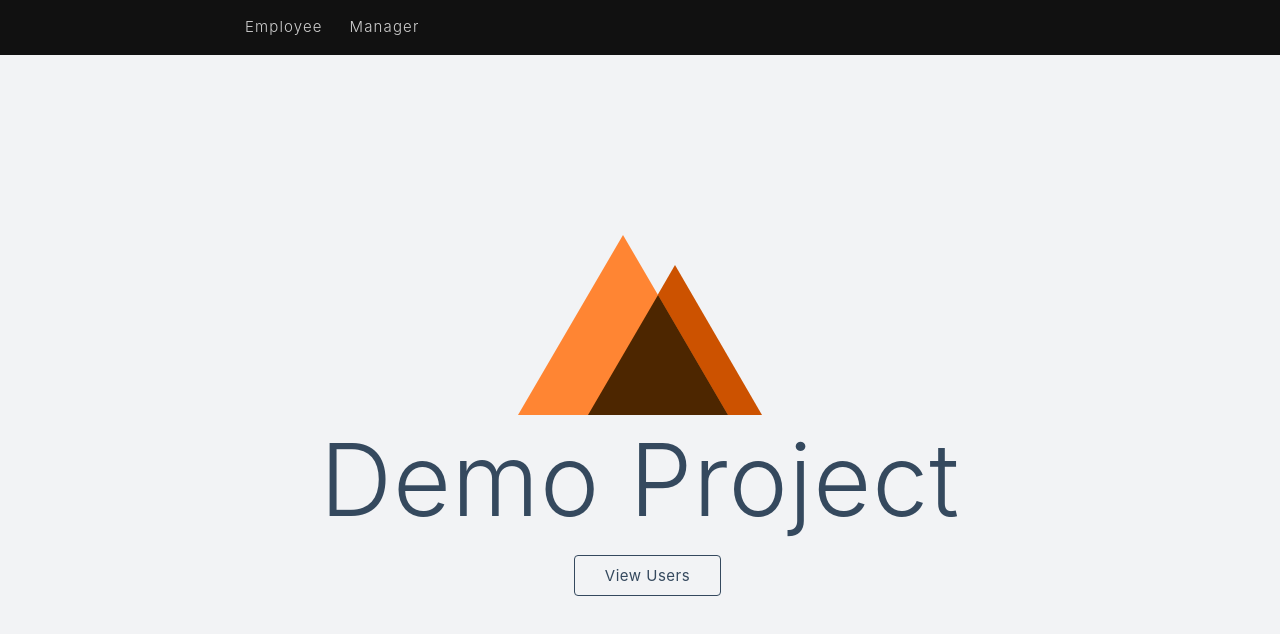
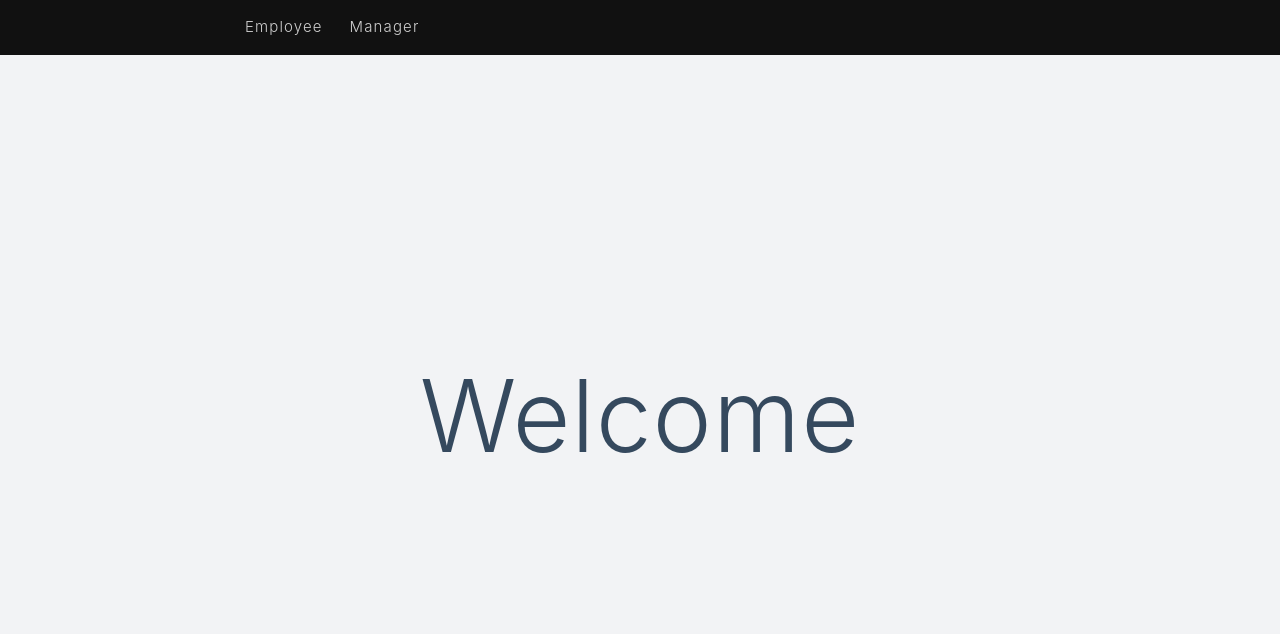
Before and after one commit to osmanhajiyev/sql-database-postgres-practice, a Nuxt app in the folder demoui/: page / in a window 1280 px wide. Shown: the top 634 px of the page. Built offline with nearby package versions, Linux system fonts and the light colour scheme.

Commit message:
changing front page

```diff
--- a/demoui/pages/index.vue
+++ b/demoui/pages/index.vue
@@ -1,25 +1,15 @@
 <template>
   <section class="container">
     <div>
-    <Logo />
       <h1 class="title">
-        Demo Project
+        Welcome
       </h1>
-      <div class="links">
-        <nuxt-link class="button--grey link" style="margin-left: 15px;" to="/users">View Users</nuxt-link>
-      </div>
     </div>
   </section>
 </template>
 
 <script>
-import Logo from '~/components/Logo.vue'
 
-export default {
-  components: {
-    Logo
-  }
-}
 </script>
 
 <style lang="stylus" scoped>
```
